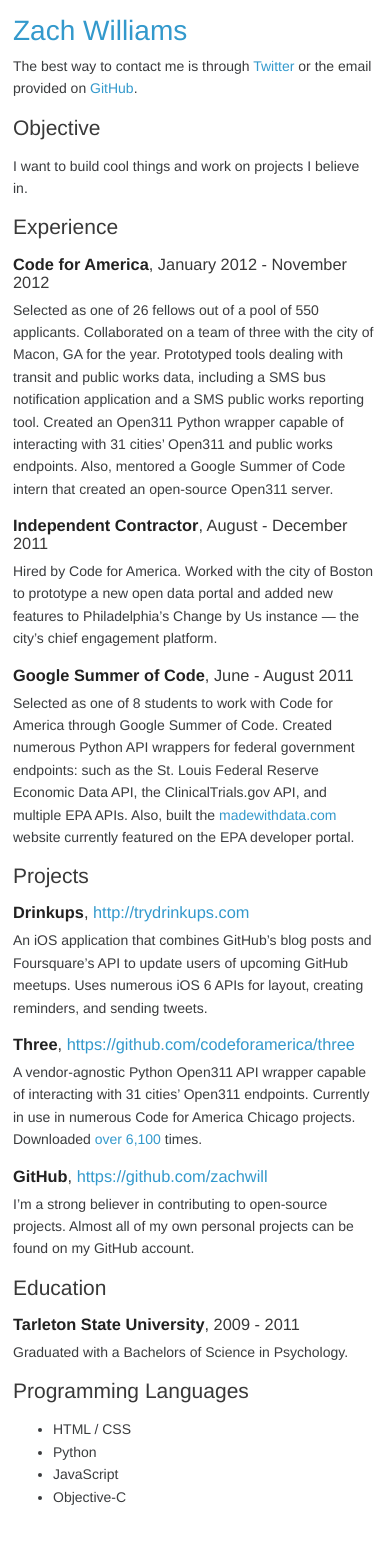
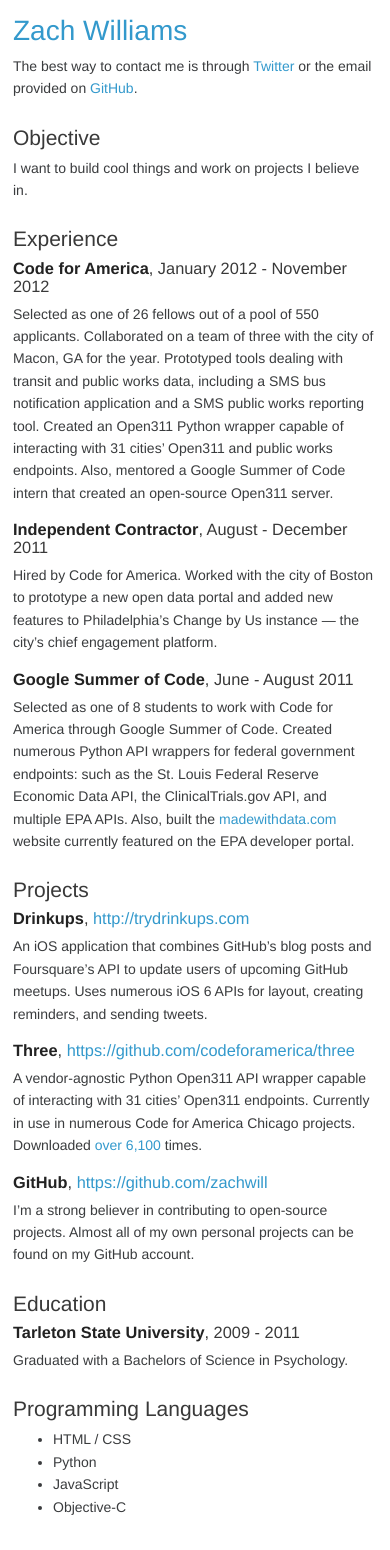
Before and after one commit to zachwill/blog, a Jekyll site: the page built from resume.md, in a window 390 px wide. Built offline with Jekyll 4.4.1, drawn with Linux system fonts in a browser that asks for light colours; Markdown is read by kramdown in place of the engine named in the settings.

Commit message:
More mobile styling changes

```diff
--- a/css/style.css
+++ b/css/style.css
@@ -290,7 +290,8 @@
   }
 
   .resume h2 {
-    padding-top: 0px;
+    padding-top: 10px;
+    margin-bottom: 8px;
   }
 }
 
```
